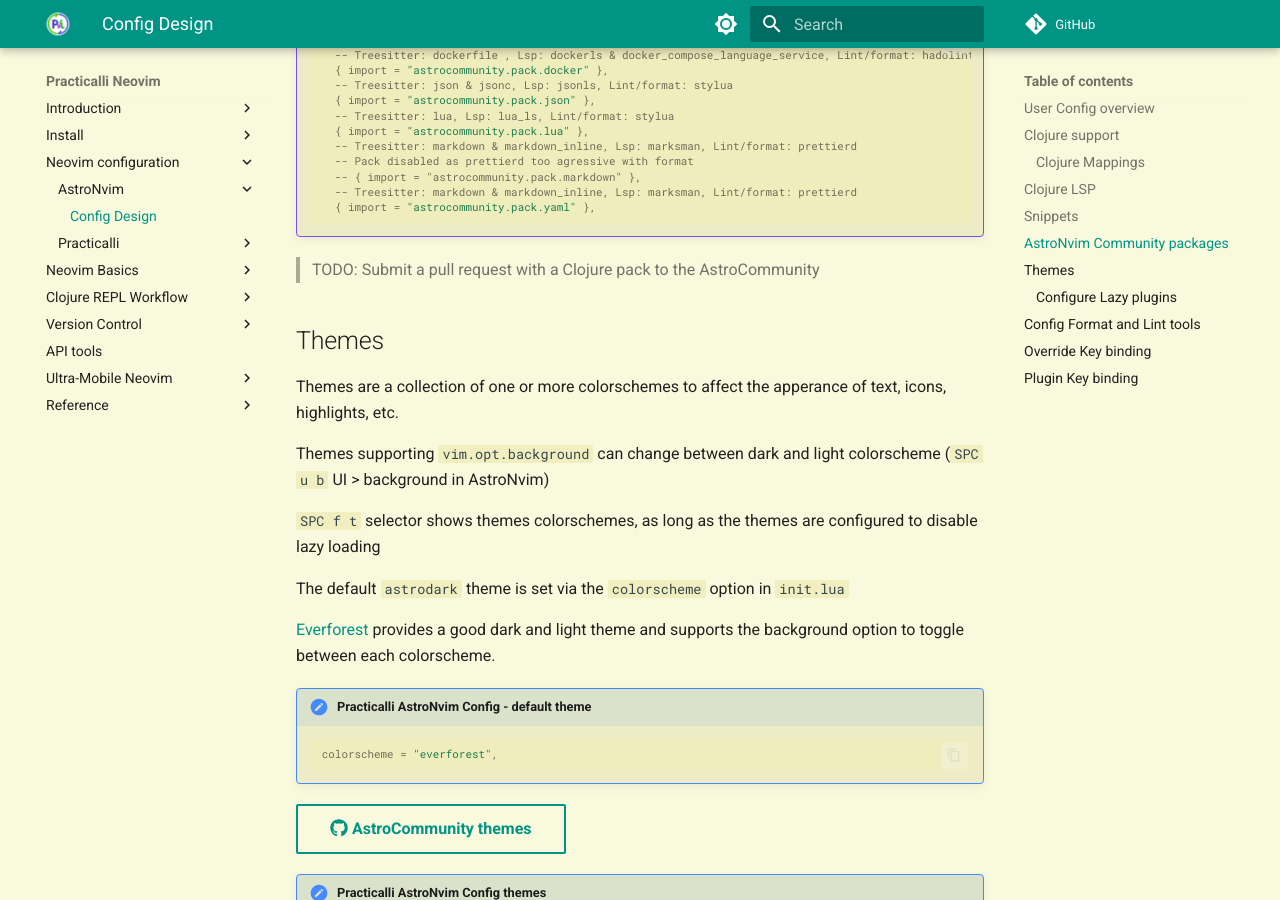
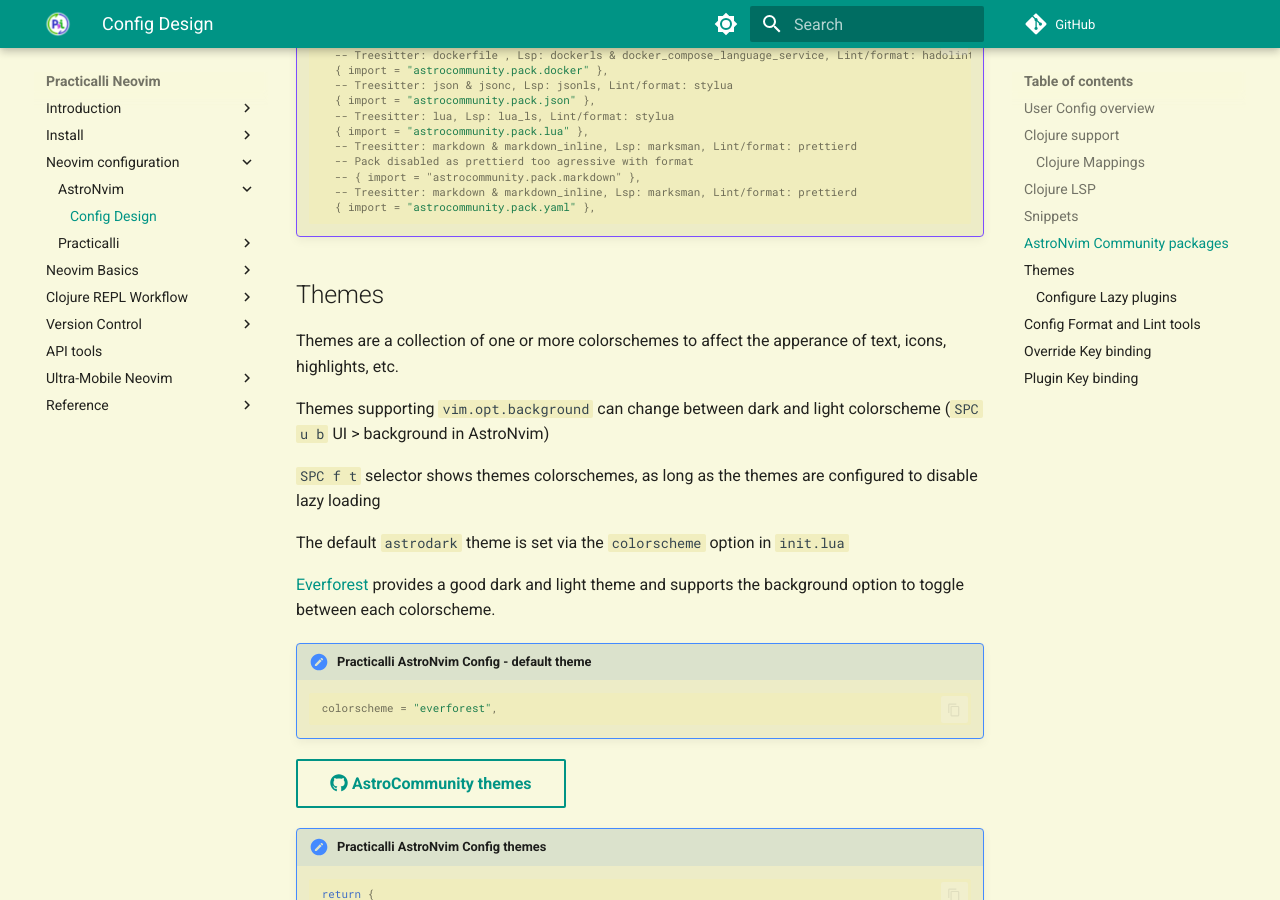
Before and after one commit to practicalli/neovim, an MkDocs documentation site: the page built from docs/configuration/astronvim/config-design.md, in a window 1280 px wide and 900 px high, scrolled down 3137 px. Built offline with MkDocs 1.6.1 and Material for MkDocs 9.7.7, drawn with Linux system fonts in a browser that asks for light colours; emoji names are drawn with the system emoji font; plug-ins that fetch from the network failed and are left out; comment, search, counter and statistics services are not loaded.

Commit message:
config: remove submit Clojure pack Todo
Clojure pack submitted tand merged into Astrocommunity project

Signed-off-by: John Practicalli <250870+practicalli-john@users.noreply.github.com>

````diff
--- a/docs/configuration/astronvim/config-design.md
+++ b/docs/configuration/astronvim/config-design.md
@@ -278,8 +278,6 @@
       { import = "astrocommunity.pack.yaml" },
     ```
 
-> TODO: Submit a pull request with a Clojure pack to the AstroCommunity
-
 
 ## Themes
 
````
